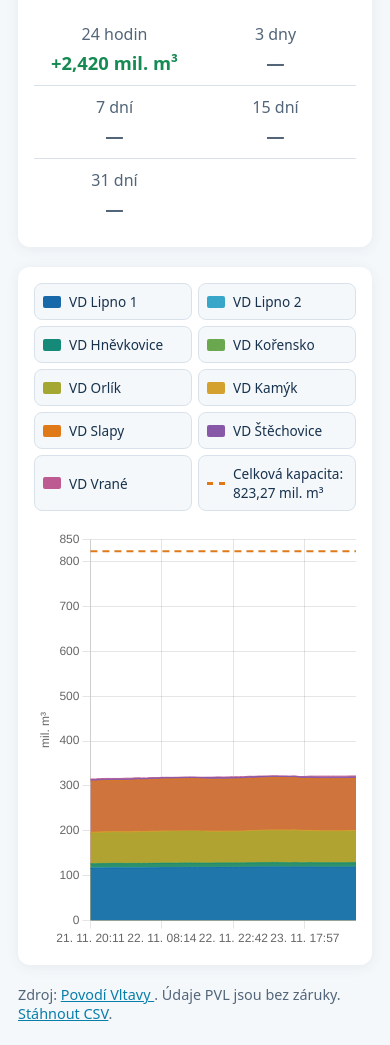
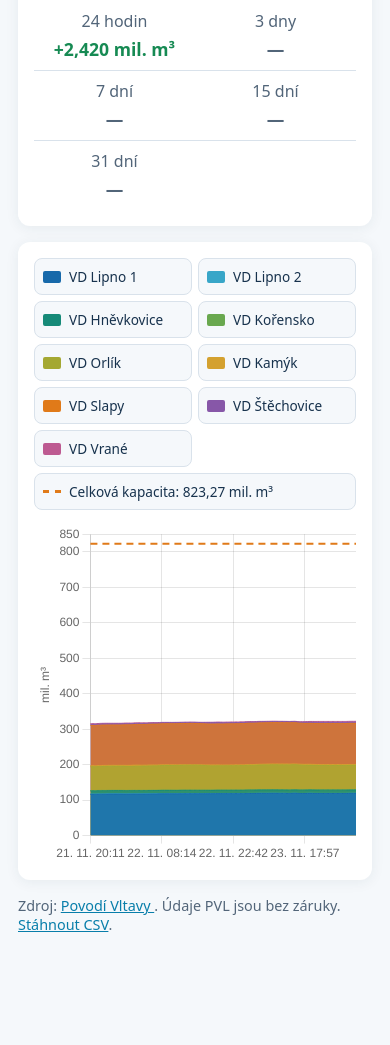
Before and after one commit to jardaottl/vltavska-kaskada, a plain HTML site: page docs/index.html in a window 390 px wide. Shown: the part 546-1591 px from the top of the page. After the commit the page ends 1500 px from the top, so only its background shows below. Drawn offline with nearby package versions, Linux system fonts and the light colour scheme.

Commit message:
Update index.html

```diff
--- a/docs/index.html
+++ b/docs/index.html
@@ -10,7 +10,7 @@
     body{
       font:16px system-ui,sans-serif;
       max-width:1100px;
-      margin:36px auto;
+      margin:28px auto;
       padding:0 18px;
       color:#17324d;
       background:#f5f8fb
@@ -23,9 +23,9 @@
     .card{
       background:#fff;
       border-radius:12px;
-      padding:22px;
+      padding:20px;
       box-shadow:0 2px 14px #17324d12;
-      margin:20px 0
+      margin:16px 0
     }
     .summary{
       display:grid;
@@ -44,7 +44,7 @@
       grid-column:1/-1
     }
     .balance-title{margin:0 0 5px;font-size:1.15rem}
-    .balance-subtitle{margin:0 0 16px;color:#526579;font-size:.9rem}
+    .balance-subtitle{margin:0 0 14px;color:#526579;font-size:.9rem}
     .balance-grid{
       display:grid;
       grid-template-columns:repeat(5,minmax(0,1fr))
@@ -56,15 +56,16 @@
     }
     .balance-item:last-child{border-right:0}
     .balance-period{color:#526579;margin-bottom:5px}
-    .balance-value{font-size:1.35rem;font-weight:700;white-space:nowrap}
+    .balance-value{font-size:1.25rem;font-weight:700;white-space:nowrap}
     .positive{color:#168a53}
     .negative{color:#c0392b}
     .neutral{color:#526579}
+
     .chart-legend{
       display:grid;
-      grid-template-columns:repeat(5,minmax(0,1fr));
-      gap:8px;
-      margin-bottom:18px
+      grid-template-columns:repeat(6,minmax(0,1fr));
+      gap:7px;
+      margin-bottom:14px
     }
     .chart-legend button{
       display:flex;
@@ -74,7 +75,7 @@
       background:#f5f8fb;
       border:1px solid #d9e2eb;
       border-radius:8px;
-      padding:9px;
+      padding:8px 9px;
       min-width:0;
       color:#17324d;
       font:inherit;
@@ -85,6 +86,7 @@
       opacity:.45;
       text-decoration:line-through
     }
+    .chart-legend button:last-child{grid-column:span 3}
     .legend-swatch{
       width:18px;
       height:12px;
@@ -100,14 +102,15 @@
     }
     .chart-wrap{
       position:relative;
-      height:480px
+      height:360px
     }
     a{color:#087eaa}
 
     @media(max-width:800px){
-      body{margin:22px auto}
+      body{margin:20px auto}
       .chart-legend{grid-template-columns:repeat(3,minmax(0,1fr))}
-      .balance-value{font-size:1.15rem}
+      .chart-legend button:last-child{grid-column:span 3}
+      .balance-value{font-size:1.1rem}
     }
     @media(max-width:560px){
       .summary{grid-template-columns:1fr;gap:12px}
@@ -115,12 +118,13 @@
       .balance-item{
         border-right:0;
         border-bottom:1px solid #d9e2eb;
-        padding:10px 4px
+        padding:9px 4px
       }
       .balance-item:last-child{border-bottom:0}
       .chart-legend{grid-template-columns:repeat(2,minmax(0,1fr));gap:6px}
+      .chart-legend button:last-child{grid-column:span 2}
       .chart-legend button{font-size:.85rem;padding:8px}
-      .chart-wrap{height:420px}
+      .chart-wrap{height:340px}
       .card{padding:16px}
     }
   </style>
@@ -225,12 +229,10 @@
       const element = document.getElementById('balance-' + periodDays);
       const targetTime = latestTime - periodDays * 24 * 60 * 60 * 1000;
 
-      // Použijeme poslední měření, které je v cílovém čase nebo před ním.
       const reference = [...valid]
         .reverse()
         .find(row => new Date(row[0]).getTime() <= targetTime);
 
-      // Při větší mezeře v datech výsledek raději nezobrazíme.
       const maxGap = 3 * 60 * 60 * 1000;
 
       if (!reference) {
@@ -258,7 +260,14 @@
       );
     }
 
-    function createLegendButton(legend, chart, label, color, index, isCapacity = false) {
+    function createLegendButton(
+      legend,
+      chart,
+      label,
+      color,
+      index,
+      isCapacity = false
+    ) {
       const button = document.createElement('button');
       button.type = 'button';
       button.setAttribute('aria-pressed', 'true');
@@ -267,6 +276,7 @@
       swatch.className = isCapacity
         ? 'legend-swatch capacity'
         : 'legend-swatch';
+
       if (!isCapacity) {
         swatch.style.borderColor = color;
         swatch.style.backgroundColor = color;
@@ -295,6 +305,7 @@
       })
       .then(text => {
         const rows = text.trim().split(/\r?\n/).slice(1);
+
         const valid = rows
           .map(line => line.split(';'))
           .filter(row =>
```
